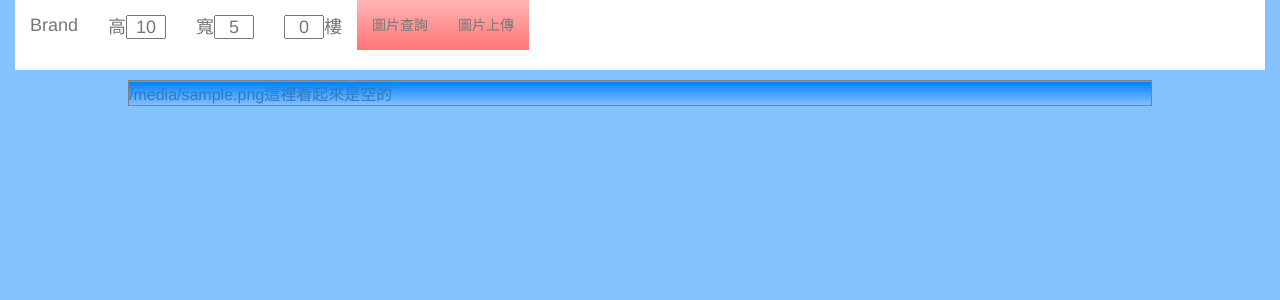
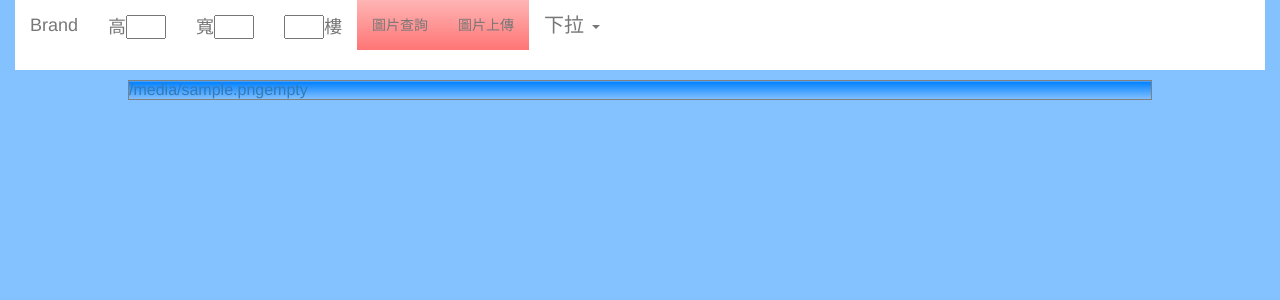
Before and after one commit to sjctyjin/Board_Game_Testing, a Flask app: template templates/show.html in a window 1280 px wide. Shown: the top 300 px of the page. Run offline with Flask 2, Linux system fonts and the light colour scheme; the template is opened without the code that fills it: most values are stand-ins (such as "Sample title", 1, 10 or a date in 2020).

Commit message:
Add files via upload

```diff
--- a/templates/menu.html
+++ b/templates/menu.html
@@ -14,6 +14,8 @@
         width:40px;
 		text-align:center;
        }
+
+
     </style>
 	<script>
 
@@ -56,8 +58,14 @@
 
 				document.querySelector('.collapse').className = "collapse navbar-collapse";
 
+                let url_string = location.href
+                let url = new URL(url_string);
 
 
+
+                document.querySelector("#H").value = url.searchParams.get("i");  // m2;
+                document.querySelector("#W").value = url.searchParams.get("j");  // m2;
+                document.querySelector("#floor").value = url.searchParams.get("n");  // m2;
 
 		})
 
@@ -83,17 +91,26 @@
                 <a class="navbar-brand">寬<input id="W" value="5" /></a>
                 <a class="navbar-brand"><input id="floor" value="0" />樓</a>
             </div>
-            <div class="collapse navbar-collapse" id="myNavbar" style="background-color:white;overflow-y:scroll">
+            <div class="collapse navbar-collapse" id="myNavbar" style="background-color:white;">
 
-                <ul class="nav navbar-nav" style="background-color:white;">
+                <ul class="nav navbar-nav" style="background-color:white;white-space:nowrap;">
                     <li class="dropdown"><a  href="/search?" style="background-image: linear-gradient(to top, #FF7575	, #FFB5B5	);" >圖片查詢</a><br/></li>
                     <li class="dropdown"><a  href="/upload"  style="background-image: linear-gradient(to top, #FF7575	, #FFB5B5	); ">圖片上傳</a><br/></li>
+                    <li class="dropdown">
+				        <a href="#" class="dropdown-toggle" data-toggle="dropdown" style="font-size:20px;">
+					        下拉 <span class="caret"></span>
 
-					{% for i in dir %}
-						<li class="dropdown"><a  href="/show?dir={{i}}&i=100&j=1&n=0" >{{i}}</a><br/></li>
+				        </a>
+                        <ul class="dropdown-menu" style="font-size:18px;height:100vh;overflow-y: scroll;">
+                        {% for i in dir %}
+                            <li><a  href="/show?dir={{i}}&i=30&j=5&n=0">{{i}}</a><br/></li>
 
-					{% endfor %}
-                </ul>
+                        {% endfor %}
+
+                        </ul>
+                    </li>
+
+
 
             </div>
         </div>
--- a/templates/show.html
+++ b/templates/show.html
@@ -5,44 +5,44 @@
         <script src="static/jquery-3.4.1.min.js"></script>
 
     <script>
- $(function () {
+    // $(function () {
 
-    // show hide subnav depending on scroll direction
-    var position = $(window).scrollTop();
+    //     // show hide subnav depending on scroll direction
+    //     var position = $(window).scrollTop();
 
-    $(window).scroll(function () {
-        var scroll = $(window).scrollTop();
+    //     $(window).scroll(function () {
+    //     var scroll = $(window).scrollTop();
 
-        if (scroll < position) {
+    //     if (scroll < position) {
 
-            //only piece that matters
-            $('nav')
-            	.stop(true, false)
-                .removeClass('up')
-                .addClass('down');
+    //     //only piece that matters
+    //     $('nav')
+    //     .stop(true, false)
+    //     .removeClass('up')
+    //     .addClass('down');
 
 
-            // scrolling downwards, only here for dev purposes
-            console.log('moving DOWN the page');
-            //$('input').val('down');
+    //     // scrolling downwards, only here for dev purposes
+    //     console.log('moving DOWN the page');
+    //     //$('input').val('down');
 
-        } else {
-            //only piece that matters
-            $('nav')
-                .stop(true, false)
-                .removeClass('down')
-                .addClass('up');
+    //     } else {
+    //     //only piece that matters
+    //     $('nav')
+    //     .stop(true, false)
+    //     .removeClass('down')
+    //     .addClass('up');
 
 
-            // scrolling upwards
-            console.log('moving UP the page');
-            //$('input').val('up');
-        }
+    //     // scrolling upwards
+    //     console.log('moving UP the page');
+    //     //$('input').val('up');
+    //     }
 
-        position = scroll;
-    });
+    //     position = scroll;
+    //     });
 
-});
+    // });
 
         function getUrlF(){
             let urlParams = new URLSearchParams(window.location.search);
@@ -97,14 +97,41 @@
 
 
 
-        }
 
 
 
+        }
+        var startX = 0
+        function myStart(event){
+            startX = event.touches[0].clientX;
+            startY = event.touches[0].clientY;
+            //alert('幹');
+            console.log("起始:",startX,startY)
+        }
 
+        function myFunction(event) {
+            var x = event.changedTouches[0].clientX;
+            var y = event.changedTouches[0].clientY;
+            // var y = event.touches[0].clientY;
+            //document.getElementById("demo").innerHTML = x + ", " + y;
+            console.log("終點:",x,y)
 
+            x = x - startX;
+            // y = moveEndY - startY;
 
+            if ( x > 100 ) {
+                // alert("左往右滑");
+                document.getElementById("push_button").click();
+            }
+            else if ( x < -100 ) {
+                document.getElementById("push_button").click();
+                //alert("右往左滑");
+            }
 
+            // else{
+            //     alert("滑了个寂寞");
+            // }
+        }
 
     </script>
 
@@ -216,6 +243,7 @@
    }
 
 
+
     </style>
 
 
@@ -233,24 +261,27 @@
 <br/>
 <br/>
 <br/>
-    <div class="dik">
+    <div class="dik" ontouchend="myFunction(event)" ontouchstart="myStart(event)">
             <table id="postbord" border="1" cellpadding="0" cellspacing="0" style="position:relative;">
             {% for i in var_i %}
                 <tr>
                     {% for j in var_j %}
                         {% if lens[((i*varj)+j+num)] == "0" %}
+                            <!-- 圖片 -->
                             <td width="50"><img class="pd2" src="{{imgs[((i*varj)+j+num)]}}" onerror="this.src='static/add.png'" style="width:100%;height:auto;position:relative;top:0px;"></td>
                         {% elif lens[((i*varj)+j+num)] == "2" %}
+                            <!-- 影片 -->
                             <td width="50"><video src="{{imgs[((i*varj)+j+num)]}}" poster="static/allvid/{{imgs[((i*varj)+j+num)].split('/')[-2]}}{{imgs[((i*varj)+j+num)].split('/')[-1]}}.jpg" preload="none" controls style="width:100%;height:auto;position:relative;top:0px;"></video></td>
                         {% elif lens[((i*varj)+j+num)] == "1" %}
-                            <td width="50" style="text-align:center"><a  href="/show?dir={{imgs[((i*varj)+j+num)][7:100]}}&i=20&j=1&n=0" style="text-align:center;" >
+                            <!-- 其他類別 -->
+                            <td width="50" style="text-align:center"><a  href="/show?dir={{imgs[((i*varj)+j+num)][7:100]}}&i=10&j=5&n=0" style="text-align:center;" >
                                 <img src="static/files.png" style="width: 80%;height:auto;position:relative;left:0%;" >
                                 <br/>
                                 {{imgs[((i*varj)+j+num)][7:100]}}
 
                             </a></td>
                         {% else %}
-					        <td width="50"><a  href="#" >{{imgs[((i*varj)+j+num)]}}這裡看起來是空的</a></td>
+					        <td width="50"><a  href="#" >{{imgs[((i*varj)+j+num)]}}empty</a></td>
 
 						{% endif %}
                     {% endfor %}
```
Also changed, not shown: templates/index.html (+23 -8 lines).
